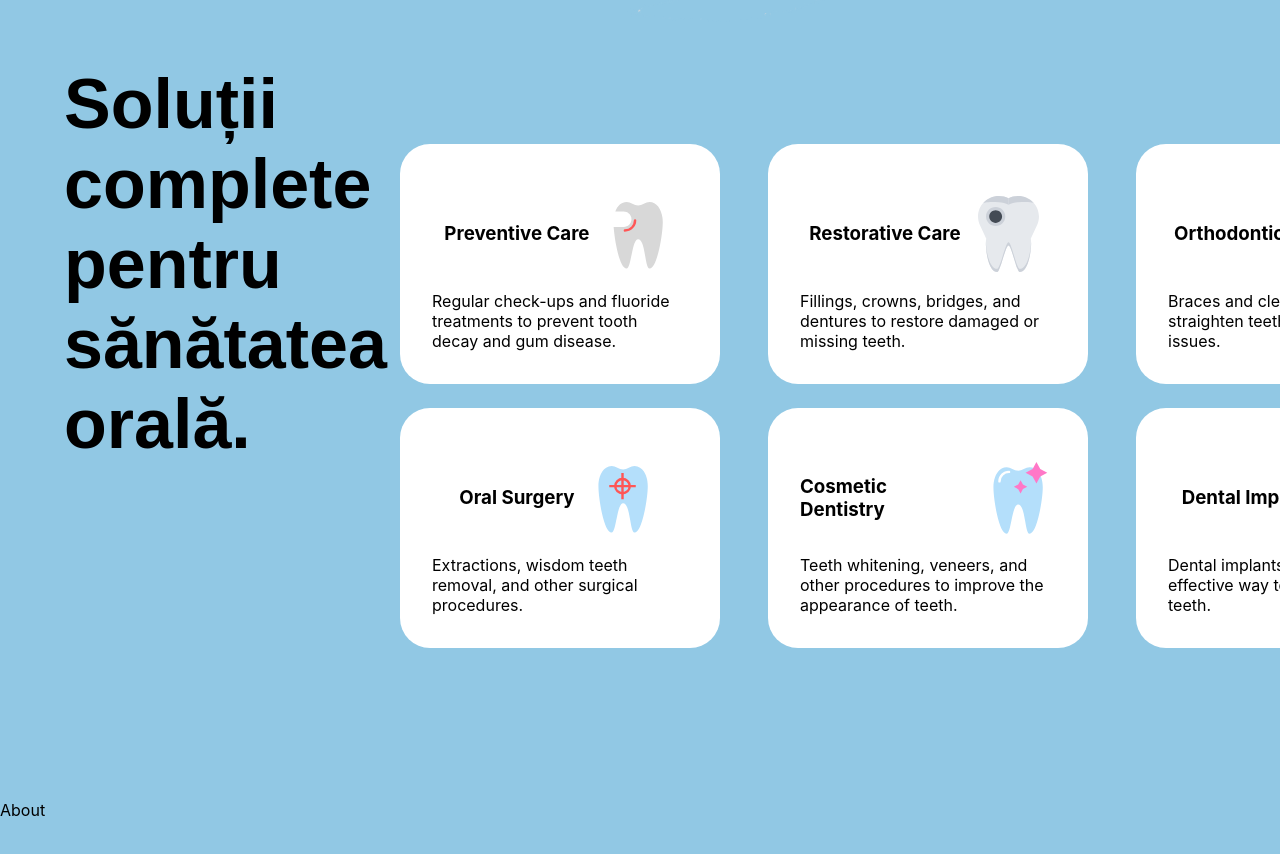
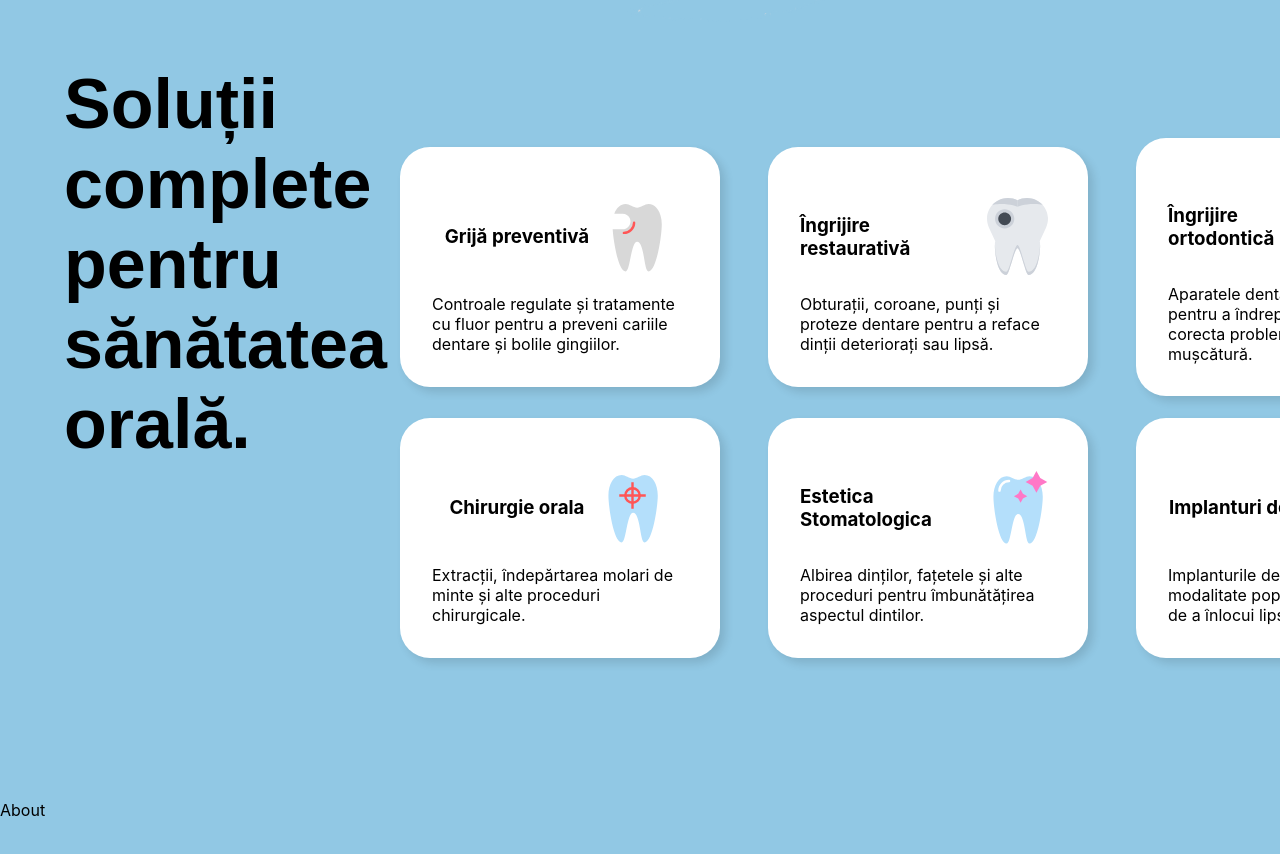
Before and after one commit to iamalexstanciu/dentist-clinic, a React (Create React App) app: page / in a window 1280 px wide. Shown: the part 800-1654 px from the top of the page. Built offline with nearby package versions, Linux system fonts and the light colour scheme.

Commit message:
Services done.

```diff
--- a/src/pages/Services.jsx
+++ b/src/pages/Services.jsx
@@ -18,73 +18,75 @@ function Services() {
       <div className="right-side-services">
         <div className="widget-services widget-1">
           <h3 className="widget-title">
-            Preventive Care{" "}
+            Grijă preventivă{" "}
             <img
               className="icon"
               src={Preventive}
               alt="service presentation widget catalin teodor dentist"
             />
           </h3>
-          Regular check-ups and fluoride treatments to prevent tooth decay and
-          gum disease.
+          Controale regulate și tratamente cu fluor pentru a preveni cariile
+          dentare și bolile gingiilor.
         </div>
         <div className="widget-services widget-2">
           <h3 className="widget-title">
-            Restorative Care{" "}
+            Îngrijire restaurativă{" "}
             <img
               className="icon"
               src={Restorative}
               alt="service presentation widget catalin teodor dentist"
             />
           </h3>
-          Fillings, crowns, bridges, and dentures to restore damaged or missing
-          teeth.
+          Obturații, coroane, punți și proteze dentare pentru a reface dinții
+          deteriorați sau lipsă.
         </div>
         <div className="widget-services widget-3">
           <h3 className="widget-title">
-            Orthodontic Care{" "}
+            Îngrijire ortodontică{" "}
             <img
               className="icon"
               src={Orthodontic}
               alt="service presentation widget catalin teodor dentist"
             />
           </h3>
-          Braces and clear aligners to straighten teeth and correct bite issues.
+          Aparatele dentare și aliniere clare pentru a îndrepta dinții și a
+          corecta problemele de mușcătură.
         </div>
         <div className="widget-services widget-4">
           <h3 className="widget-title">
-            Oral Surgery{" "}
+            Chirurgie orala{" "}
             <img
               className="icon"
               src={Surgery}
               alt="service presentation widget catalin teodor dentist"
             />
           </h3>
-          Extractions, wisdom teeth removal, and other surgical procedures.
+          Extracții, îndepărtarea molari de minte și alte proceduri
+          chirurgicale.
         </div>
         <div className="widget-services widget-5">
           <h3 className="widget-title">
-            Cosmetic Dentistry{" "}
+            Estetica Stomatologica{" "}
             <img
               className="icon"
               src={Cosmetic}
               alt="service presentation widget catalin teodor dentist"
             />
           </h3>
-          Teeth whitening, veneers, and other procedures to improve the
-          appearance of teeth.
+          Albirea dinților, fațetele și alte proceduri pentru îmbunătățirea
+          aspectul dintilor.
         </div>
         <div className="widget-services widget-6">
           <h3 className="widget-title">
-            Dental Implants{" "}
+            Implanturi dentare{" "}
             <img
               className="icon"
               src={Implant}
               alt="service presentation widget catalin teodor dentist"
             />
           </h3>
-          Dental implants are a popular and effective way to replace missing
-          teeth.
+          Implanturile dentare sunt o modalitate populară și eficientă de a
+          înlocui lipsurile dintii.
         </div>
       </div>
     </div>
--- a/src/style/home.css
+++ b/src/style/home.css
@@ -72,6 +72,7 @@ justify-content: space-between;
 align-items: center;
 border-radius: 30px;
 background: #ffffff;
+box-shadow: 5px 5px 10px rgba(0, 0, 0, 0.123);
 width: 55vw;
 height: 20vh;
 position: absolute;
--- a/src/style/services.css
+++ b/src/style/services.css
@@ -23,8 +23,9 @@ max-width: 100%;
 }
 
 .widget-services {
+background: rgb(255, 255, 255);
+box-shadow: 5px 5px 10px rgba(0, 0, 0, 0.123);
 border-radius: 30px;
-    background: #ffffff;
 padding: 2rem;
 display: flex;
 flex-direction: column;
@@ -35,6 +36,10 @@ width: 20rem;
 min-height: 15rem;
 }
 
+.widget-services:hover {
+    background-color:#39a3d8;
+    color: #fff;
+}
 
 .services-title-container {
 text-align: left;
```
Lines whose indentation alone changed are shown as unchanged.
